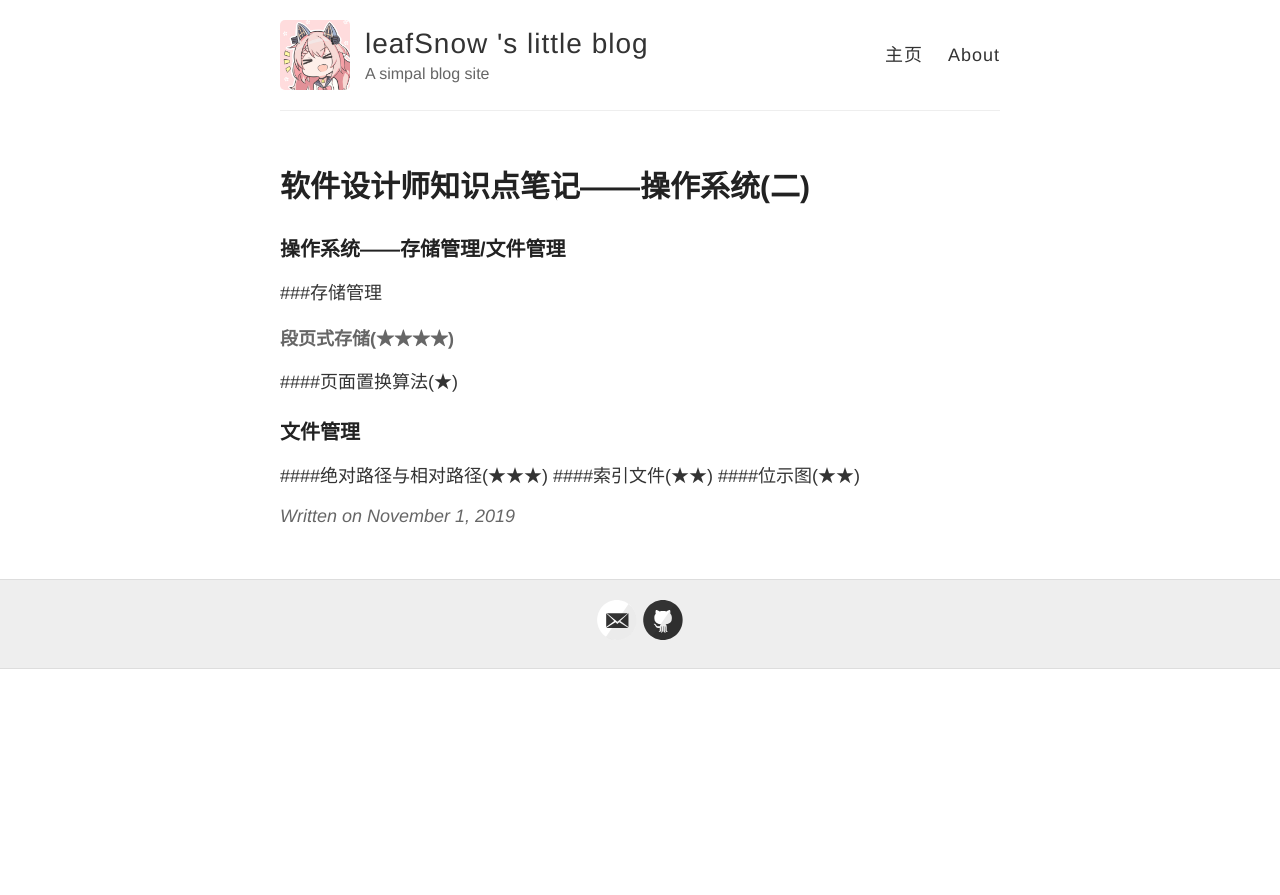
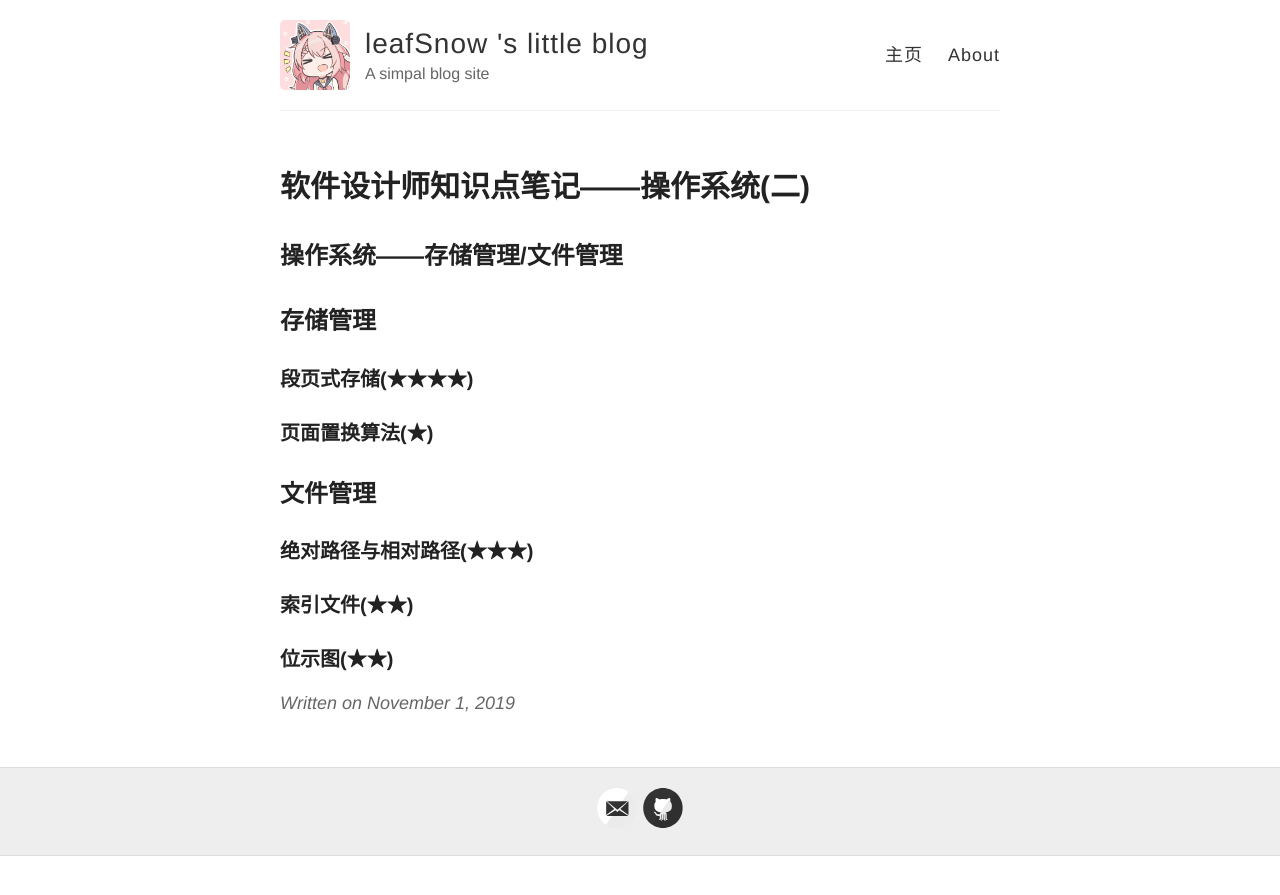
Before and after one commit to damLeafsnow/damLeafsnow.github.io, a Jekyll site: the page built from _posts/2019-11-1-软件设计师知识点笔记——操作系统(二).md, in a window 1280 px wide. Shown: the top 895 px of the page. Built offline with Jekyll 4.4.1, drawn with Linux system fonts in a browser that asks for light colours; our own code applies the rules of GitHub Pages for plain Markdown files.

Commit message:
update grammar

```diff
--- a/_posts/2019-11-1-软件设计师知识点笔记——操作系统(二).md
+++ b/_posts/2019-11-1-软件设计师知识点笔记——操作系统(二).md
@@ -1,13 +1,15 @@
-### 操作系统——存储管理/文件管理
+## 操作系统——存储管理/文件管理
 
-###存储管理
+## 存储管理
 
-#### 段页式存储(★★★★)
+### 段页式存储(★★★★)
 
-####页面置换算法(★)
+### 页面置换算法(★)
 
-### 文件管理
+## 文件管理
 
-####绝对路径与相对路径(★★★)
-####索引文件(★★)
-####位示图(★★)
+### 绝对路径与相对路径(★★★)
+
+### 索引文件(★★)
+
+### 位示图(★★)
```
